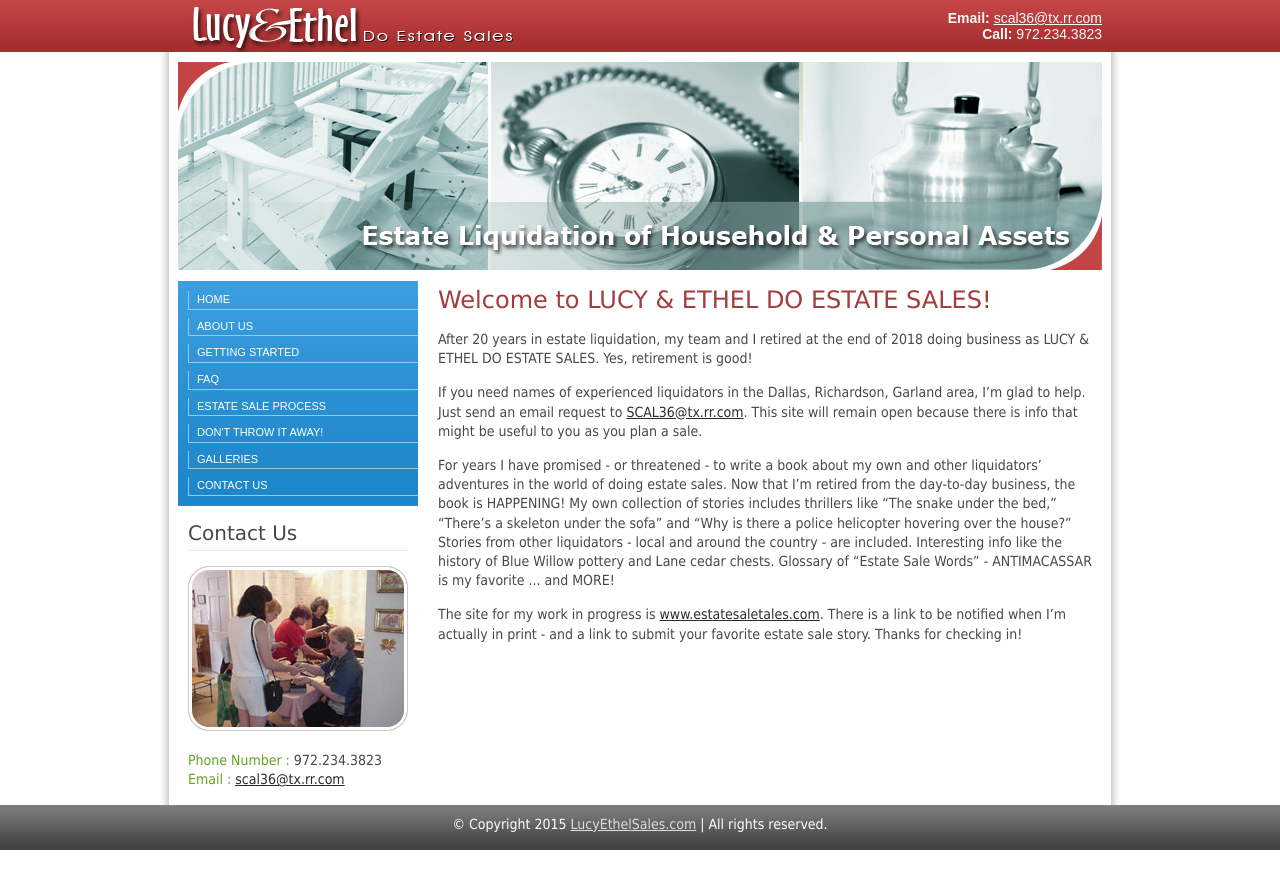
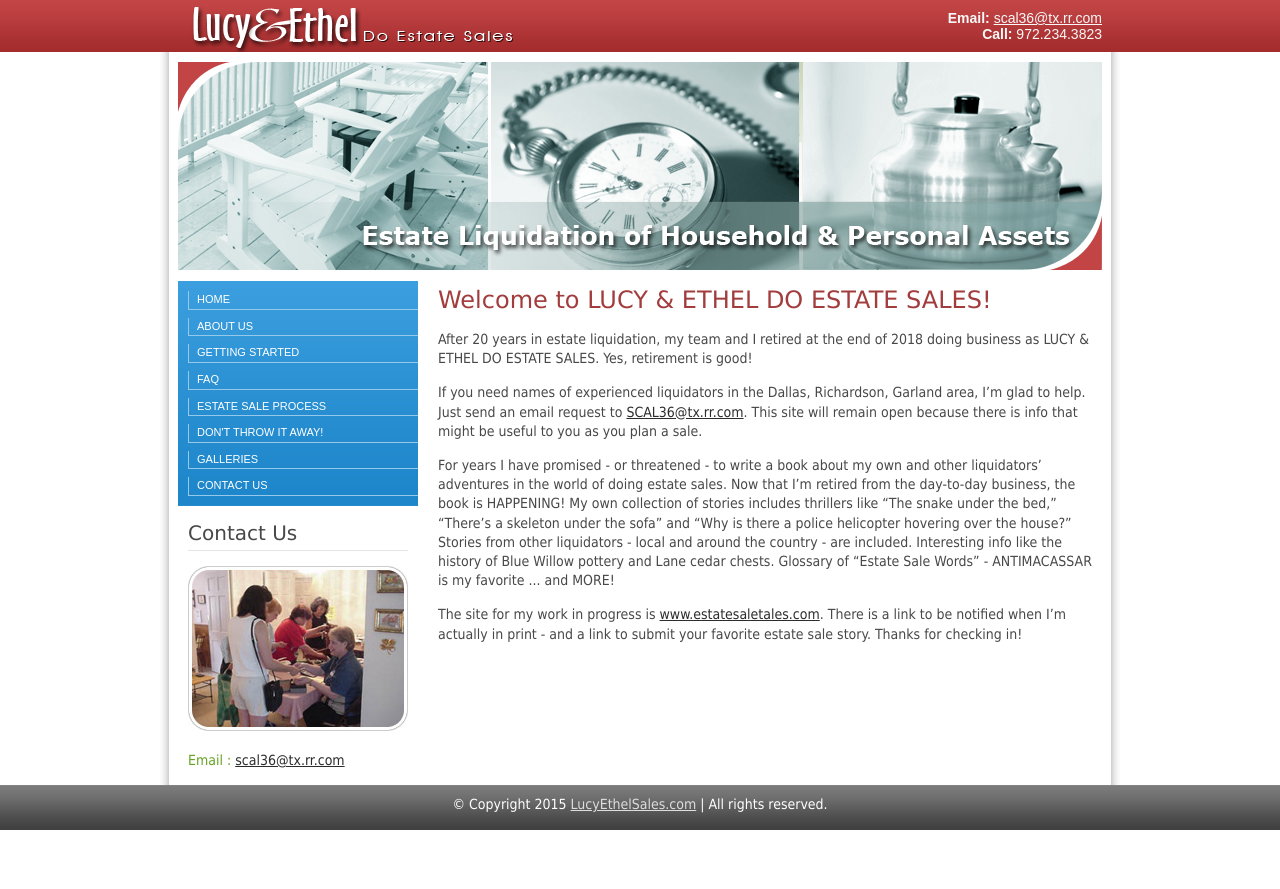
Before and after one commit to drupalninja/lucyethelsales, a Jekyll site: the page built from index.html, in a window 1280 px wide. Shown: the top 889 px of the page. Built offline with Jekyll 4.4.1, drawn with Linux system fonts in a browser that asks for light colours.

Commit message:
Update default.html

```diff
--- a/_layouts/default.html
+++ b/_layouts/default.html
@@ -34,7 +34,7 @@
               <div class="content">
                 <p><img src="{{ '/images' | prepend: site.baseurl }}/contact-me.jpg" alt=""></p>
 
-                <p><span class="green">Phone Number :</span> 972.234.3823<br>
+                <p>
                   <span class="green">Email :</span> <a
                     href="mailto:%3Cscript%3Edocument.write%28String.fromCharCode%2860,97,32,104,114,101,102,61,39,109,97,105,108,116,111,58,115,99,97,108,51,54,64,116,120,46,114,114,46,99,111,109,39,62,115,99,97,108,51,54,64,116,120,46,114,114,46,99,111,109,60,47,97,62%29%29;%3C/script%3E">
                     <script>document.write(String.fromCharCode(60, 97, 32, 104, 114, 101, 102, 61, 39, 109, 97, 105, 108, 116, 111, 58, 115, 99, 97, 108, 51, 54, 64, 116, 120, 46, 114, 114, 46, 99, 111, 109, 39, 62, 115, 99, 97, 108, 51, 54, 64, 116, 120, 46, 114, 114, 46, 99, 111, 109, 60, 47, 97, 62));</script>
```
